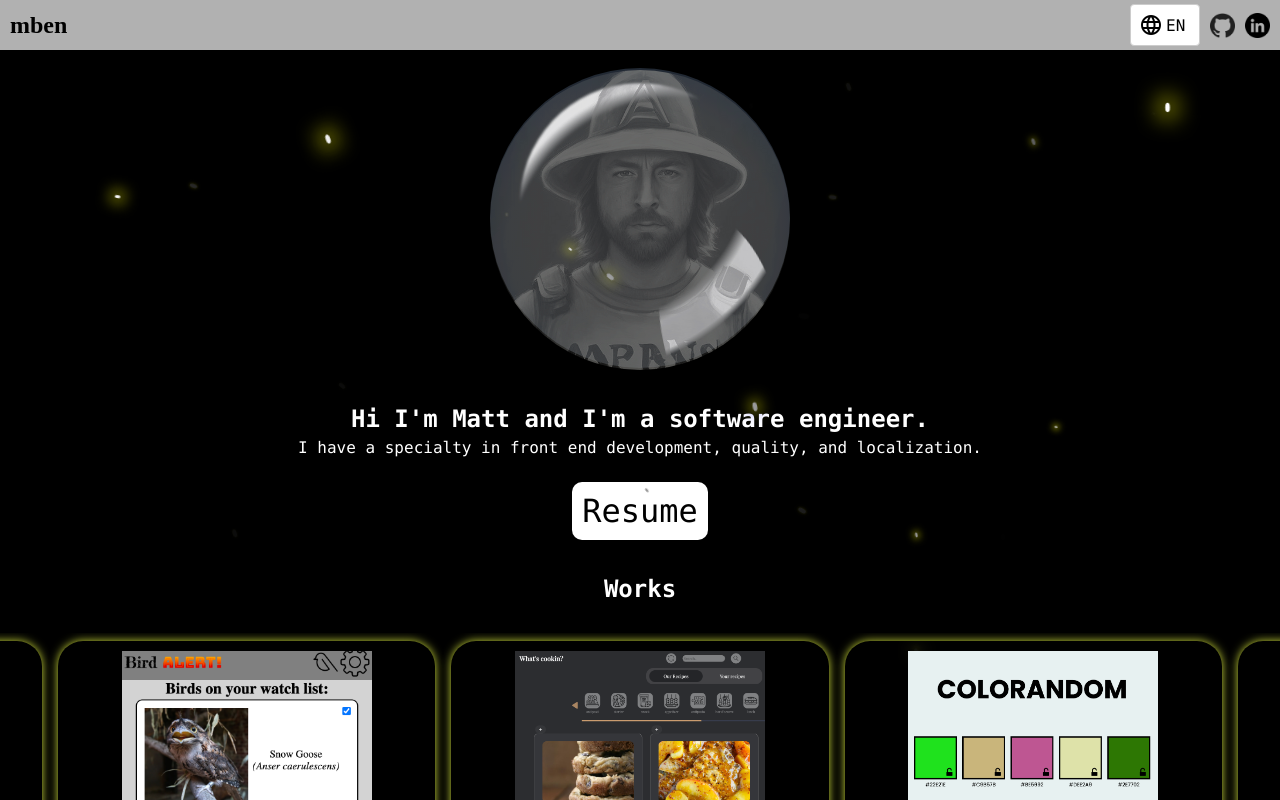
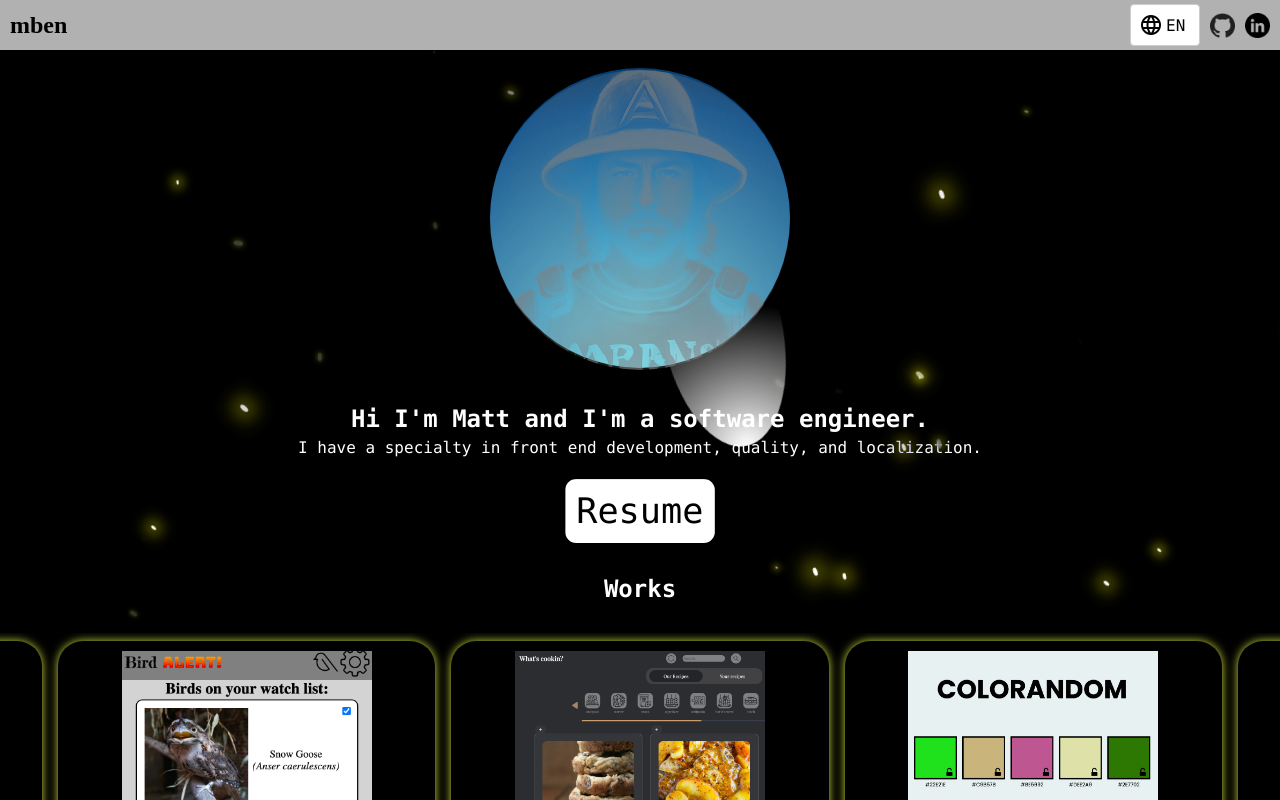
Before and after one commit to mbenfowler/portfolio, a React (Create React App) app: page / in a window 1280 px wide. In both pictures the pointer is over the element "Resume". Shown: the top 800 px of the page. Built offline with nearby package versions, Linux system fonts and the light colour scheme; a web font is replaced by a local one.

Commit message:
Remove radial gradients

```diff
--- a/src/components/AboutMe/AboutMe.scss
+++ b/src/components/AboutMe/AboutMe.scss
@@ -186,17 +186,17 @@ $quantity: 100;
 }
 
 .ball.bubble {
-    background: radial-gradient(circle at 50% 55%, rgba(240, 245, 255, 0.2), rgba(240, 245, 255, 0.2) 40%, rgba(225, 238, 255, 0.2) 60%, rgba(43, 130, 255, 0.2));
+    // background: radial-gradient(circle at 50% 55%, rgba(240, 245, 255, 0.2), rgba(240, 245, 255, 0.2) 40%, rgba(225, 238, 255, 0.2) 60%, rgba(43, 130, 255, 0.2));
     &:before {
         filter: blur(0);
         height: 80%;
         width: 40%;
-        background: radial-gradient(circle at 130% 130%, rgba(255, 255, 255, 0) 0, rgba(255, 255, 255, 0) 46%, rgba(255, 255, 255, 0.8) 50%, rgba(255, 255, 255, 0.8) 58%, rgba(255, 255, 255, 0) 60%, rgba(255, 255, 255, 0) 100%);
+        // background: radial-gradient(circle at 130% 130%, rgba(255, 255, 255, 0) 0, rgba(255, 255, 255, 0) 46%, rgba(255, 255, 255, 0.8) 50%, rgba(255, 255, 255, 0.8) 58%, rgba(255, 255, 255, 0) 60%, rgba(255, 255, 255, 0) 100%);
         transform: translateX(131%) translateY(58%) rotateZ(168deg) rotateX(10deg);
     }
     &:after {
         display: block;
-        background: radial-gradient(circle at 50% 80%, rgba(255, 255, 255, 0), rgba(255, 255, 255, 0) 74%, white 80%, white 84%, rgba(255, 255, 255, 0) 100%);
+        // background: radial-gradient(circle at 50% 80%, rgba(255, 255, 255, 0), rgba(255, 255, 255, 0) 74%, white 80%, white 84%, rgba(255, 255, 255, 0) 100%);
     }
 }
 
@@ -211,11 +211,11 @@ $quantity: 100;
     padding: 10px;
     border-radius: 10px;
     margin-top: 20px;
-    // &:hover {
-    //     cursor: pointer;
-    //     transform: scale(1.1);
-    //     transition: all .2s ease-in-out;
-    // }
+    &:hover {
+        cursor: pointer;
+        transform: scale(1.1);
+        transition: all .2s ease-in-out;
+    }
 }
 
 @media screen and (max-width: 610px) {
```
